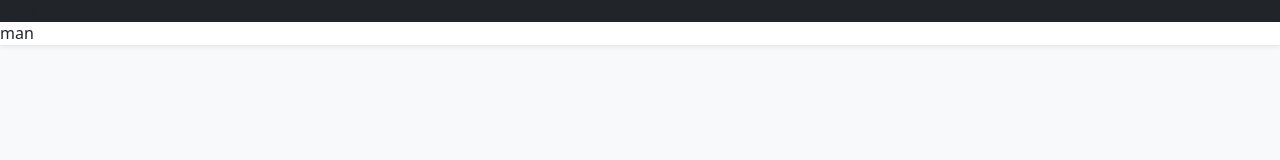
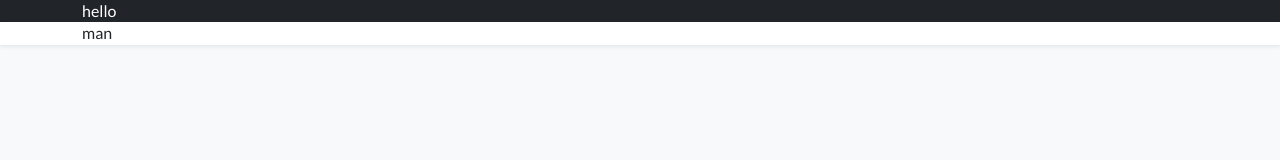
Before and after one commit to boniface193/first_capstone_conference_project, a website: page index.html in a window 1280 px wide. Drawn offline with nearby package versions, Linux system fonts and the light colour scheme.

Commit message:
linter error fixed

```diff
--- a/assets/style/main.css
+++ b/assets/style/main.css
@@ -1,9 +1,11 @@
 @import url('https://fonts.googleapis.com/css2?family=Lato:wght@100;300;400;700&family=Poppins:wght@400;500;600;700&display=swap');
 
 body {
-  --bs-body-font-family: var("Lato", "Poppins");
+  font-family: "Lato", "Poppins", sans-serif;
+
   --bs-body-line-height: 1.4;
   --bs-body-bg: var(--bs-gray-100);
+
   font-style: normal;
   margin: 0;
   padding: 0;
--- a/index.html
+++ b/index.html
@@ -20,9 +20,11 @@
 
 <body>
   <header>
-    <nav>
-      <aside class="bg-dark">hello</aside>
-      <aside class="bg-white shadow-sm">man</aside>
+    <nav class="bg-dark text-white">
+      <div class="container">hello</div>
+    </nav>
+    <nav class="bg-white shadow-sm">
+      <div class="container">man</div>
     </nav>
   </header>
   <main class="container"></main>
```
